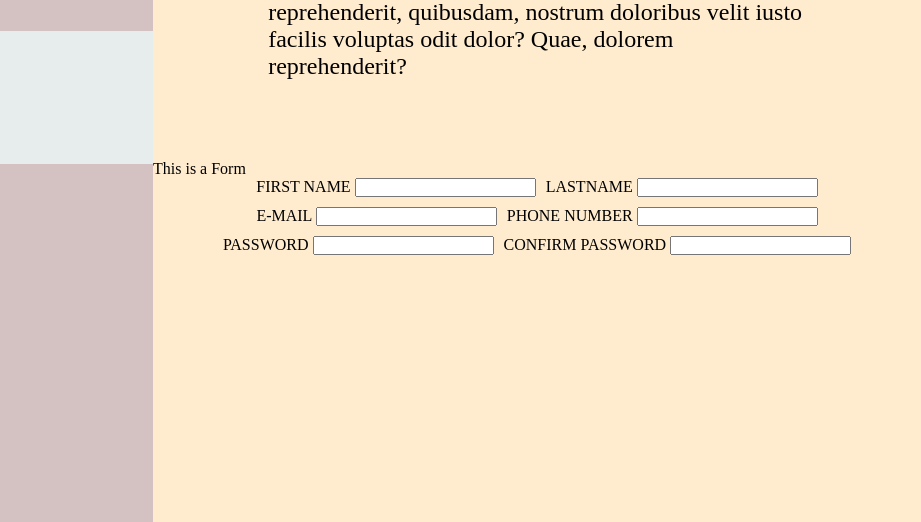
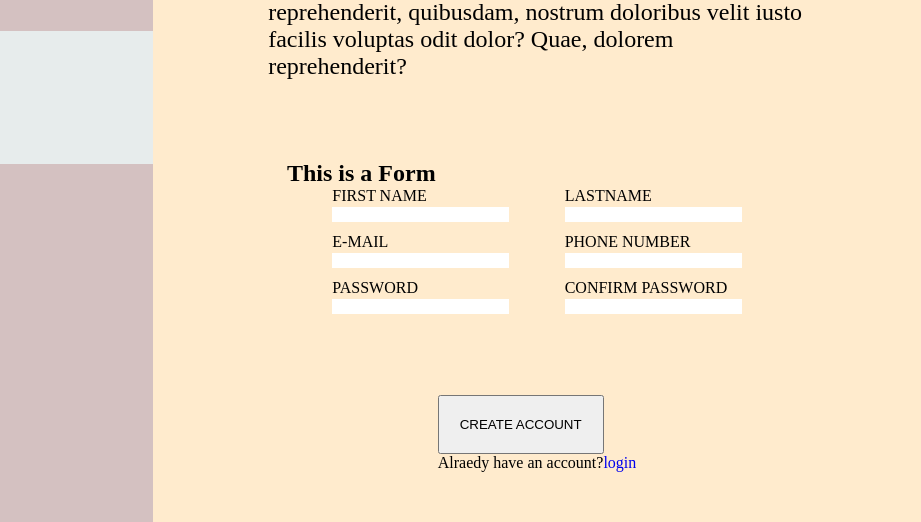
Before and after one commit to boopathi-raja06/odin_form, a plain HTML site: page index.html in a window 1280 px wide. Shown: the part 209-731 px from the top of the page, 359-1280 px from the left. Drawn offline with Linux system fonts and the light colour scheme.

Commit message:
created a basic layout

```diff
--- a/index.html
+++ b/index.html
@@ -17,35 +17,41 @@
     <div class="main">
         <div class="text">Lorem ipsum dolor sit amet consectetur, adipisicing elit. A soluta quo non. Vitae optio impedit facere culpa reprehenderit, quibusdam, nostrum doloribus velit iusto facilis voluptas odit dolor? Quae, dolorem reprehenderit?</div>
         <div class="form">
-            <legend>This is a Form</legend><form action="#">
+            <h2>This is a Form</h2>
+            <form action="#">
 
-            <div class="firstname">
-                <label for="firstname">FIRST NAME</label>
+            <div class="in">
+                <label for="firstname">FIRST NAME</label><br>
                 <input type="text" id="firstname">
             </div>
-            <div class="lastname">
+            <div class="in">
                 <label for="lastname">LASTNAME</label>
+                <br>
                 <input type="text" id="lastname">
             </div>
-            <div class="mail">
+            <div class="in">
                 <label for="email">E-MAIL</label>
+                <br>
                 <input type="email" id="email">
             </div>
-            <div class="phno">
-                <label for="ph-num">PHONE NUMBER</label>
+            <div class="in">
+                <label for="ph-num">PHONE NUMBER</label><br>
                 <input type="number" id="ph-num">
             </div>
-            <div class="pass">
-                <label for="password">PASSWORD</label>
+            <div class="in">
+                <label for="password">PASSWORD</label><br>
                 <input type="password" minlength="6" id="password">
             </div>
-            <div class="cpass">
-                <label for="cpassword">CONFIRM PASSWORD</label>
+            <div class="in">
+                <label for="cpassword">CONFIRM PASSWORD</label><br>
                 <input type="password" minlength="6" id="cpassword">
             </div>
         </form>
     </div>
-        <div class="end"></div>
+        <div class="end">
+            <button style="padding: 20px;">CREATE ACCOUNT</button>
+            <p>Alraedy have an account?<a href="#" style="text-decoration: none;">login</a></p>
+        </div>
     </div>
     </div>
 </body>
--- a/style.css
+++ b/style.css
@@ -48,10 +48,11 @@
 }
 form{
     display: flex;
-    justify-content:center ;
+    justify-content:space-evenly ;
     flex-wrap: wrap;
+    max-width:500px;
     gap:10px;
 }
-form>div{
-    justify-content: space-evenly;
+input:valid{
+    border: greenyellow;
 }
```
